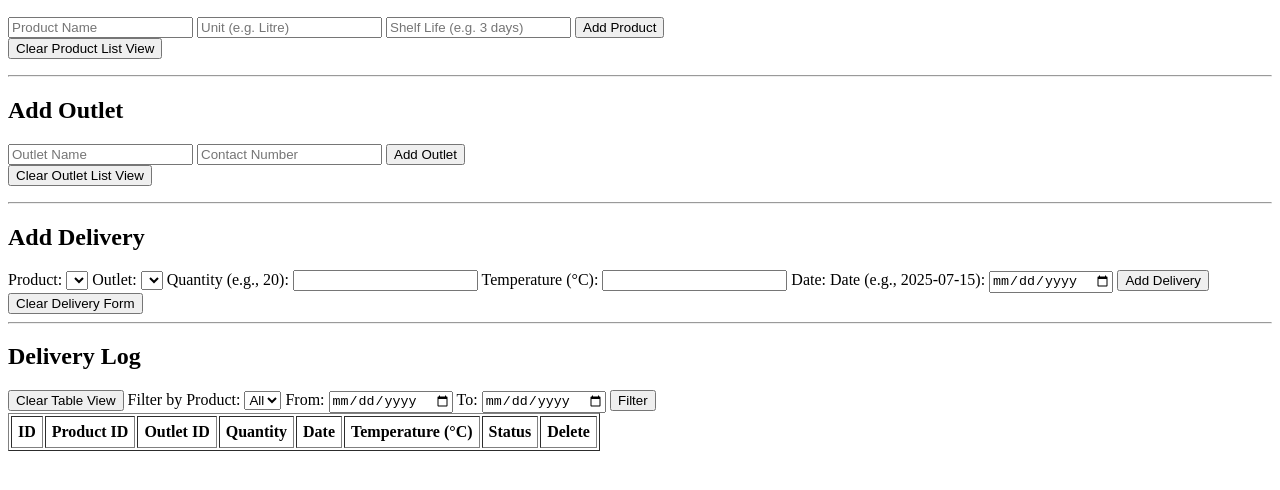
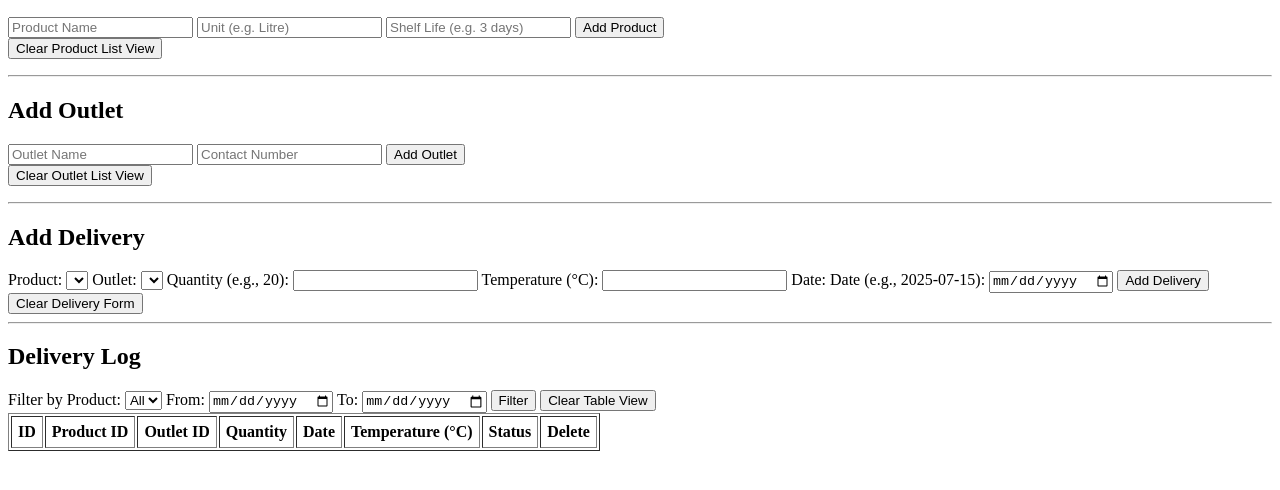
Before and after one commit to Hamza-git-bit/ChillPath, a website: page public/index.html in a window 1280 px wide. Shown: the part 110-600 px from the top of the page. Drawn offline with Linux system fonts and the light colour scheme; no server answers.

Commit message:
Visually group delivery log filters for better readability

```diff
--- a/public/index.html
+++ b/public/index.html
@@ -64,20 +64,20 @@
 
   <hr />
   <section>
-    <h2>Delivery Log</h2>
-    <button id="clearTableBtn">Clear Table View</button>
-
+  <h2>Delivery Log</h2>
+  <div class="filter-bar">
     <label for="filterProduct">Filter by Product:</label>
-    <select id="filterProduct">
-      <option value="">All</option>
-    </select>
+    <select id="filterProduct"><option value="">All</option></select>
 
     <label for="startDate">From:</label>
     <input type="date" id="startDate" />
 
     <label for="endDate">To:</label>
     <input type="date" id="endDate" />
+
     <button id="applyDateFilter">Filter</button>
+    <button id="clearTableBtn">Clear Table View</button>
+  </div>
 
     <table id="deliveryTable" border="1" cellpadding="6">
 
```
